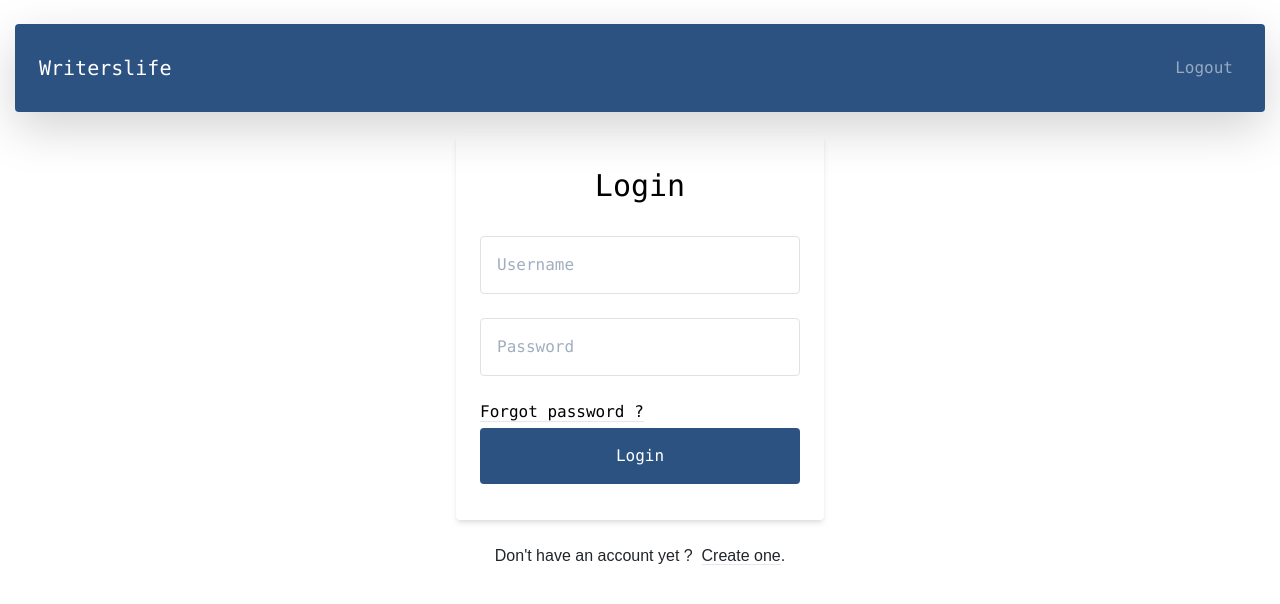
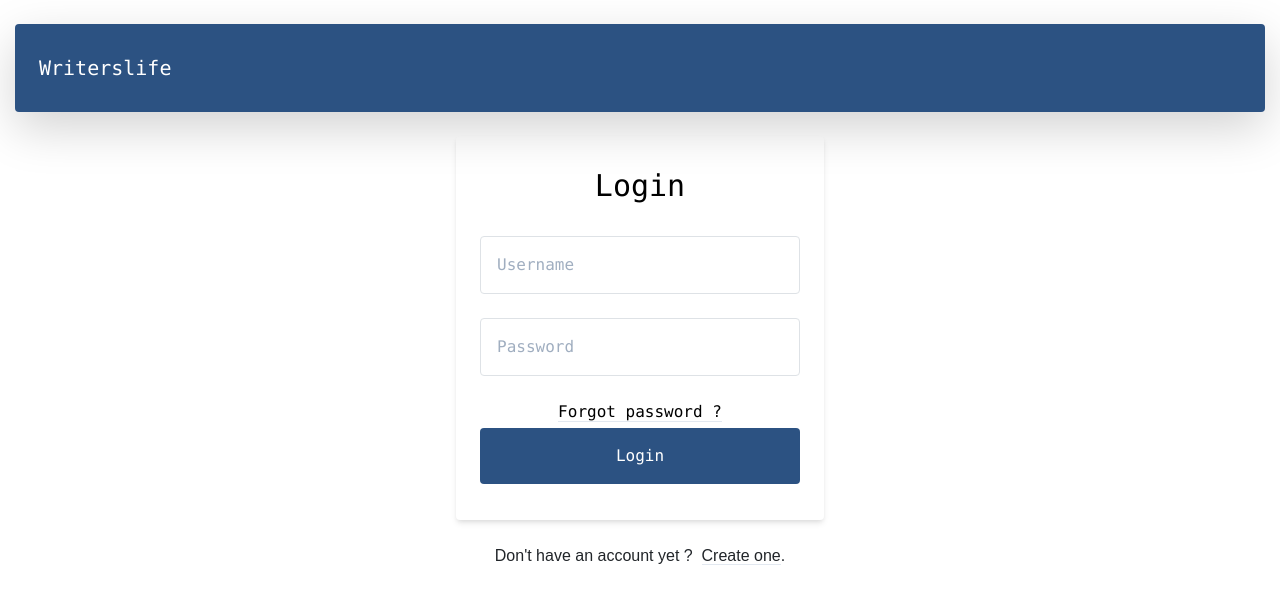
Before and after one commit to GuhaAG/writerslife-app, a React (Create React App) app: page /login in a window 1280 px wide. Shown: the top 604 px of the page. Built offline with nearby package versions, Linux system fonts and the light colour scheme.

Commit message:
Fix display of Logout link

```diff
--- a/src/app/App.js
+++ b/src/app/App.js
@@ -5,7 +5,7 @@ import Main from './Main';
 class App extends Component {
   render() {
     return (
-      <div>
+      <div className="text-center">
         <GeneralNavbar />
         <Main />
       </div>
--- a/src/app/nav/GeneralNavbar.js
+++ b/src/app/nav/GeneralNavbar.js
@@ -31,9 +31,11 @@ class GeneralNavbar extends Component {
                   </NavDropdown>
                 }
               </Nav>
-              <Nav>
-                <Nav.Link onClick={handleLogout}>Logout</Nav.Link>
-              </Nav>
+              {(isLoggedIn === "true") &&
+                <Nav>
+                  <Nav.Link onClick={handleLogout}>Logout</Nav.Link>
+                </Nav>
+              }
             </Navbar.Collapse>
           </Navbar>
         </Container>
```
